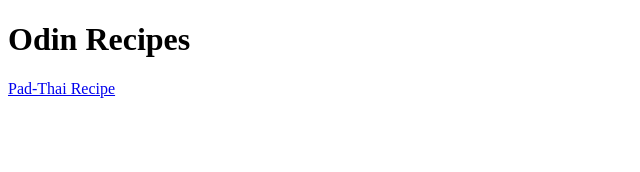
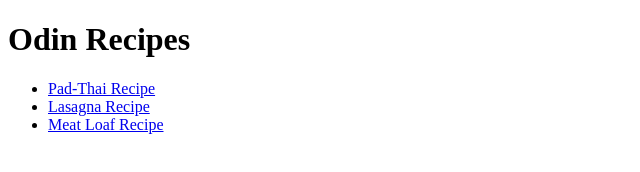
Before and after one commit to greenteaisgreat/odin-recipes, a plain HTML site: page index.html in a window 1280 px wide. Shown: the whole page, without its empty margins (0-640 px from the left). Drawn offline with Linux system fonts and the light colour scheme.

Commit message:
Add recipe images and update index for new recipes

```diff
--- a/index.html
+++ b/index.html
@@ -9,7 +9,11 @@
     <body>
         <h1>Odin Recipes</h1>
 
-        <a href = 'recipes/pad-thai.html'>Pad-Thai Recipe</a>
+        <ul>
+            <li><a href = 'recipes/pad-thai.html'>Pad-Thai Recipe</a> </li>
+            <li><a href = 'recipes/lasagna.html'> Lasagna Recipe</a> </li>
+            <li><a href = 'recipes/meat-loaf.html'>Meat Loaf Recipe</a></li>
+        </ul>
 
     </body>
 
```
Also changed, not shown: images/lasagna.jpeg (added), images/meat-loaf.jpeg (added).
